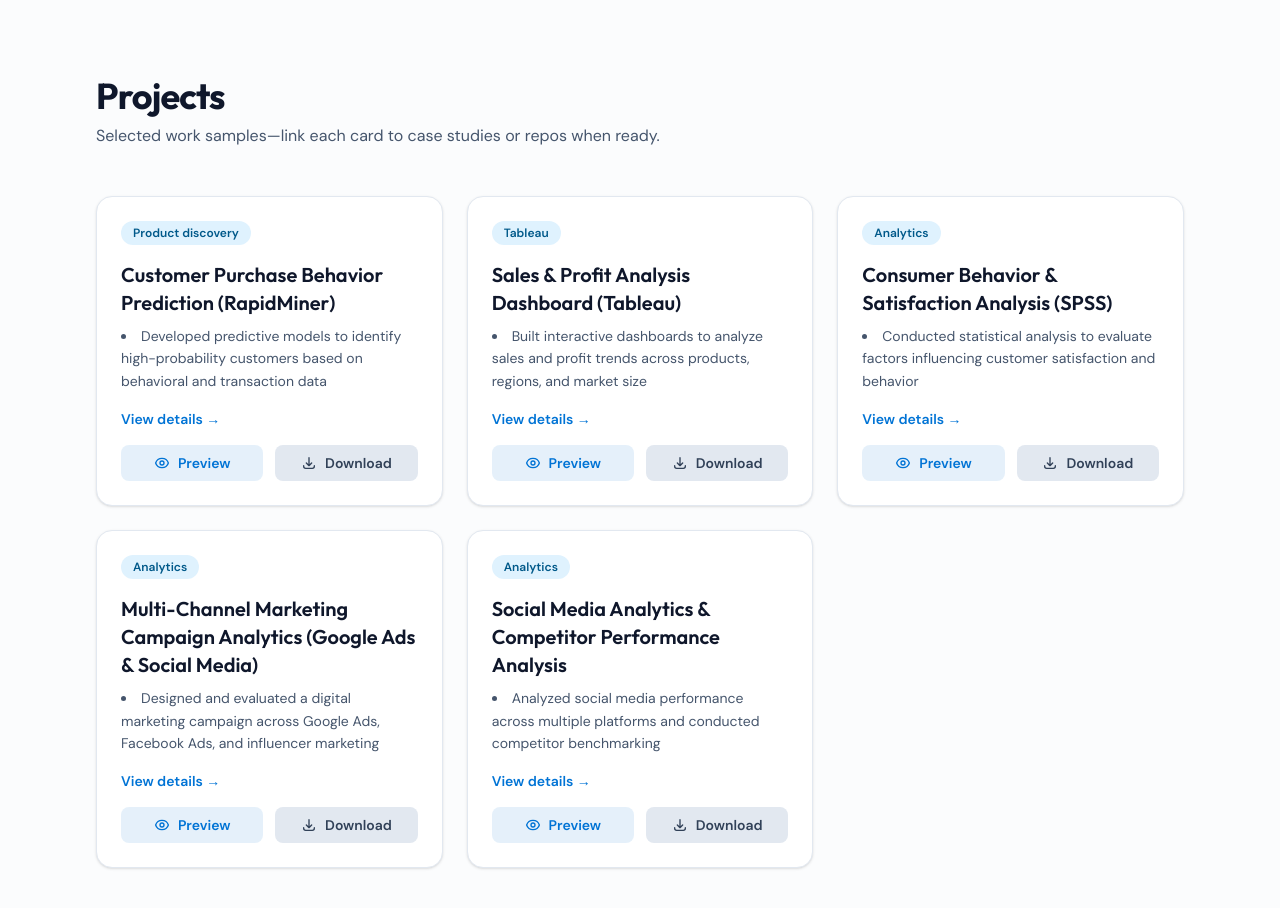
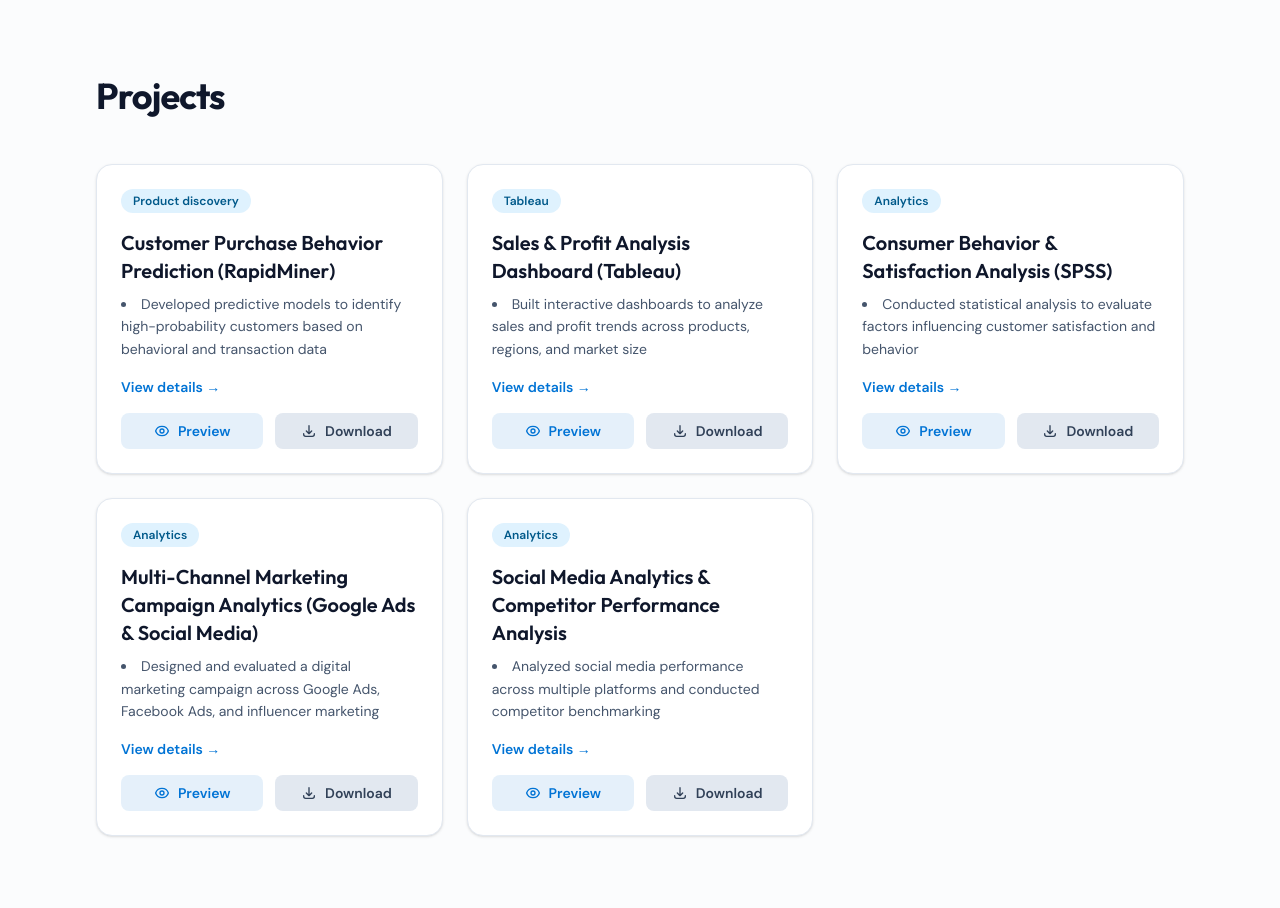
Before and after one commit to sushantdai/portfolioSushant, a React (Vite) app: page / in a window 1280 px wide. Shown: the part 2940-3848 px from the top of the page. Built offline with nearby package versions, Linux system fonts and the light colour scheme; no server answers.

Commit message:
major changes

```diff
--- a/src/components/Projects.jsx
+++ b/src/components/Projects.jsx
@@ -29,10 +29,6 @@ export default function Projects() {
         >
           Projects
         </h2>
-        <p className="mt-2 max-w-2xl text-slate-600 dark:text-slate-400">
-          Selected work samples—link each card to case studies or repos when ready.
-        </p>
-
         <div className="mt-12 grid items-start gap-6 md:grid-cols-2 lg:grid-cols-3">
           {projects.map((project) => {
             const isExpanded = expandedProjectId === project.id
```
